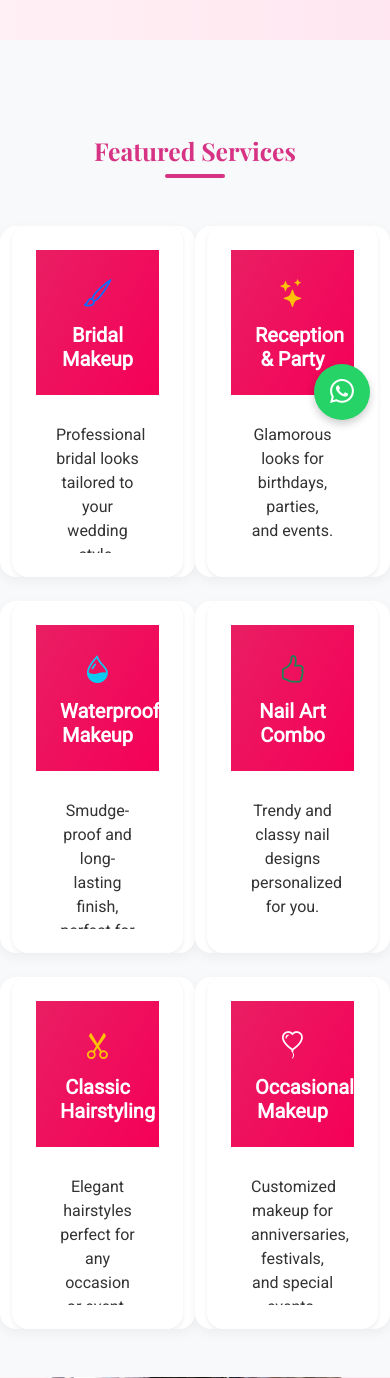
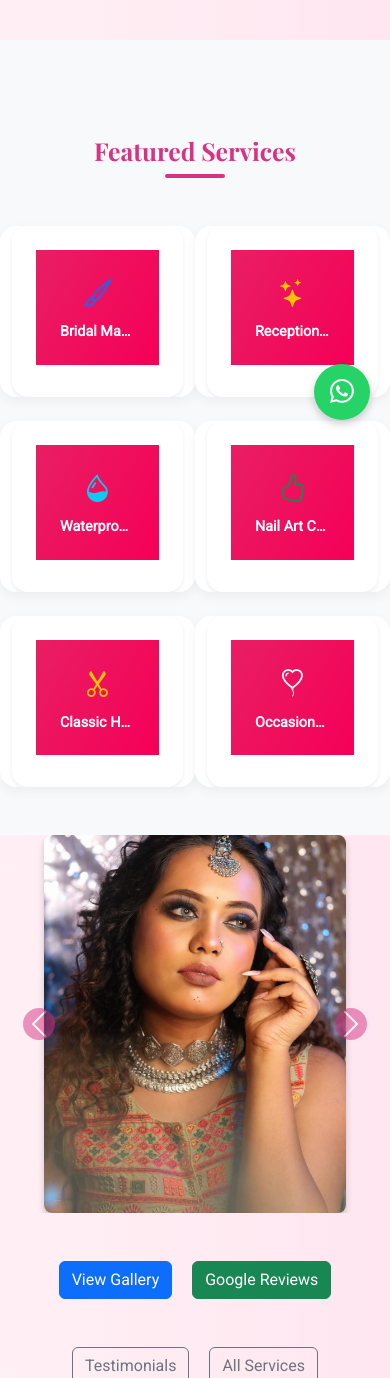
Before and after one commit to moupriyadey/makeup, a Flask app: page / in a window 390 px wide. Shown: the part 404-1782 px from the top of the page. Run offline with Flask 3, Linux system fonts and the light colour scheme.

Commit message:
Updated service header styles and related files

```diff
--- a/templates/index.html
+++ b/templates/index.html
@@ -143,27 +143,36 @@
       color: #fff;
       margin: 0;
       font-weight: 600;
+      white-space: nowrap;
+      overflow: hidden;
+      text-overflow: ellipsis;
+      text-align: center;
+      width: 100%;
+      font-size: 1.1rem; /* Adjusted for better fit */
+    }
+    @media (max-width: 576px) {
+      .service-header h5 {
+        font-size: 0.9rem; /* Smaller font for mobile */
+      }
     }
     .service-body {
       max-height: 0;
-  overflow: hidden;
       padding: 0 1.25rem;
       opacity: 0;
       transition: max-height 0.6s ease, padding 0.6s ease, opacity 0.6s ease;
     }
-
-.service-item:hover .service-body,
     .service-item.show-desc .service-body {
-  max-height: 150px;
       padding: 1.25rem;
       opacity: 1;
+      overflow: visible; /* Prevent clipping during transition */
     }
-
+    /* Ensure smooth transition on mobile with a fallback max-height */
     @media (max-width: 576px) {
-  .service-body {
-    max-height: 150px !important;
-    opacity: 1 !important;
-    padding: 1.25rem !important;
+      .service-item .service-body {
+        transition: max-height 0.6s ease, padding 0.6s ease, opacity 0.6s ease;
+      }
+      .service-item.show-desc .service-body {
+        max-height: 500px; /* Fallback for mobile if JS fails */
       }
     }
 
@@ -256,33 +265,66 @@
       const serviceItems = document.querySelectorAll(".service-item");
 
       serviceItems.forEach((item) => {
+        const header = item.querySelector(".service-header");
+        const body = item.querySelector(".service-body");
+
+        // Function to update max-height dynamically
+        const updateMaxHeight = () => {
+          // Use setTimeout to ensure DOM is fully rendered
+          setTimeout(() => {
+            if (item.classList.contains("show-desc")) {
+              // Add 20px buffer to account for padding/margins
+              body.style.maxHeight = `${body.scrollHeight + 20}px`;
+              body.style.overflow = "visible"; // Ensure no clipping
+            } else {
+              body.style.maxHeight = "0";
+              body.style.overflow = "hidden"; // Restore clipping when collapsed
+            }
+          }, 0);
+        };
+
         // On desktop, use hover
         item.addEventListener("mouseenter", () => {
           if (window.innerWidth > 576) {
             item.classList.add("show-desc");
+            updateMaxHeight();
           }
         });
         item.addEventListener("mouseleave", () => {
           if (window.innerWidth > 576) {
             item.classList.remove("show-desc");
+            updateMaxHeight();
           }
         });
 
         // On mobile, use click to toggle
-      const header = item.querySelector(".service-header");
         header.addEventListener("click", () => {
           if (window.innerWidth <= 576) {
+            // Close other open service items
+            serviceItems.forEach((otherItem) => {
+              if (otherItem !== item && otherItem.classList.contains("show-desc")) {
+                otherItem.classList.remove("show-desc");
+                otherItem.querySelector(".service-body").style.maxHeight = "0";
+                otherItem.querySelector(".service-body").style.overflow = "hidden";
+              }
+            });
+            // Toggle the clicked item
             item.classList.toggle("show-desc");
+            updateMaxHeight();
+          }
+        });
+
+        // Update max-height on window resize to handle dynamic content
+        window.addEventListener("resize", () => {
+          if (item.classList.contains("show-desc")) {
+            updateMaxHeight();
           }
         });
       });
     });
   </script>
-
-
 </head>
 <body>
-
   <!-- Top Bar -->
   <div class="top-bar">
     📞 <a href="tel:+919330482697">+91 93304 82697</a> | Home Service Available | <a href="https://wa.me/919330482697" target="_blank"><i class="bi bi-whatsapp"></i> Chat</a>
@@ -323,11 +365,11 @@
         <!-- Service 1 -->
         <div class="col-6 col-md-4 text-center service-item">
           <div class="service-card p-4 shadow-sm rounded-4 h-100">
-            <div class="service-header mb-2" data-bs-toggle="collapse" data-bs-target="#service1">
+            <div class="service-header mb-2">
               <i class="bi bi-brush service-icon fs-1 text-primary"></i>
               <h5 class="mt-2">Bridal Makeup</h5>
             </div>
-            <div class="service-body" id="service1">
+            <div class="service-body">
               <p>Professional bridal looks tailored to your wedding style.</p>
             </div>
           </div>
@@ -335,11 +377,11 @@
         <!-- Service 2 -->
         <div class="col-6 col-md-4 text-center service-item">
           <div class="service-card p-4 shadow-sm rounded-4 h-100">
-            <div class="service-header mb-2" data-bs-toggle="collapse" data-bs-target="#service2">
+            <div class="service-header mb-2">
               <i class="bi bi-stars service-icon fs-1 text-warning"></i>
               <h5 class="mt-2">Reception & Party</h5>
             </div>
-            <div class="service-body" id="service2">
+            <div class="service-body">
               <p>Glamorous looks for birthdays, parties, and events.</p>
             </div>
           </div>
@@ -347,11 +389,11 @@
         <!-- Service 3 -->
         <div class="col-6 col-md-4 text-center service-item">
           <div class="service-card p-4 shadow-sm rounded-4 h-100">
-            <div class="service-header mb-2" data-bs-toggle="collapse" data-bs-target="#service3">
+            <div class="service-header mb-2">
               <i class="bi bi-droplet-half service-icon fs-1 text-info"></i>
               <h5 class="mt-2">Waterproof Makeup</h5>
             </div>
-            <div class="service-body" id="service3">
+            <div class="service-body">
               <p>Smudge-proof and long-lasting finish, perfect for any weather.</p>
             </div>
           </div>
@@ -359,11 +401,11 @@
         <!-- Service 4 -->
         <div class="col-6 col-md-4 text-center service-item">
           <div class="service-card p-4 shadow-sm rounded-4 h-100">
-            <div class="service-header mb-2" data-bs-toggle="collapse" data-bs-target="#service4">
+            <div class="service-header mb-2">
               <i class="bi bi-hand-thumbs-up service-icon fs-1 text-success"></i>
               <h5 class="mt-2">Nail Art Combo</h5>
             </div>
-            <div class="service-body" id="service4">
+            <div class="service-body">
               <p>Trendy and classy nail designs personalized for you.</p>
             </div>
           </div>
@@ -371,13 +413,11 @@
         <!-- Service 5 -->
         <div class="col-6 col-md-4 text-center service-item">
           <div class="service-card p-4 shadow-sm rounded-4 h-100">
-            <div class="service-header mb-2" data-bs-toggle="collapse" data-bs-target="#service5">
-
+            <div class="service-header mb-2">
               <i class="bi bi-scissors service-icon fs-1 text-warning"></i>
-
               <h5 class="mt-2">Classic Hairstyling</h5>
             </div>
-            <div class="service-body" id="service5">
+            <div class="service-body">
               <p>Elegant hairstyles perfect for any occasion or event.</p>
             </div>
           </div>
@@ -385,11 +425,11 @@
         <!-- Service 6 -->
         <div class="col-6 col-md-4 text-center service-item">
           <div class="service-card p-4 shadow-sm rounded-4 h-100">
-            <div class="service-header mb-2" data-bs-toggle="collapse" data-bs-target="#service6">
+            <div class="service-header mb-2">
               <i class="bi bi-balloon-heart service-icon fs-1 text-pink"></i>
               <h5 class="mt-2">Occasional Makeup</h5>
             </div>
-            <div class="service-body" id="service6">
+            <div class="service-body">
               <p>Customized makeup for anniversaries, festivals, and special events.</p>
             </div>
           </div>
@@ -435,7 +475,7 @@
       <a href="https://www.instagram.com/glow_haven015/" target="_blank"><i class="bi bi-instagram"></i> Instagram</a>
       <a href="https://www.facebook.com/moupriya.dey.463189/" target="_blank"><i class="bi bi-facebook"></i> Facebook</a>
     </div>
-    <div class="container">&copy; 2025 Mou's Makeup & Nails. All rights reserved. | <a href="{{ url_for('terms_of_sale') }}">Terms of Service</a></div>
+    <div class="container">© 2025 Mou's Makeup & Nails. All rights reserved. | <a href="{{ url_for('terms_of_sale') }}">Terms of Service</a></div>
   </footer>
 
   <!-- Bootstrap JS -->
```
Lines whose indentation alone changed are shown as unchanged.
